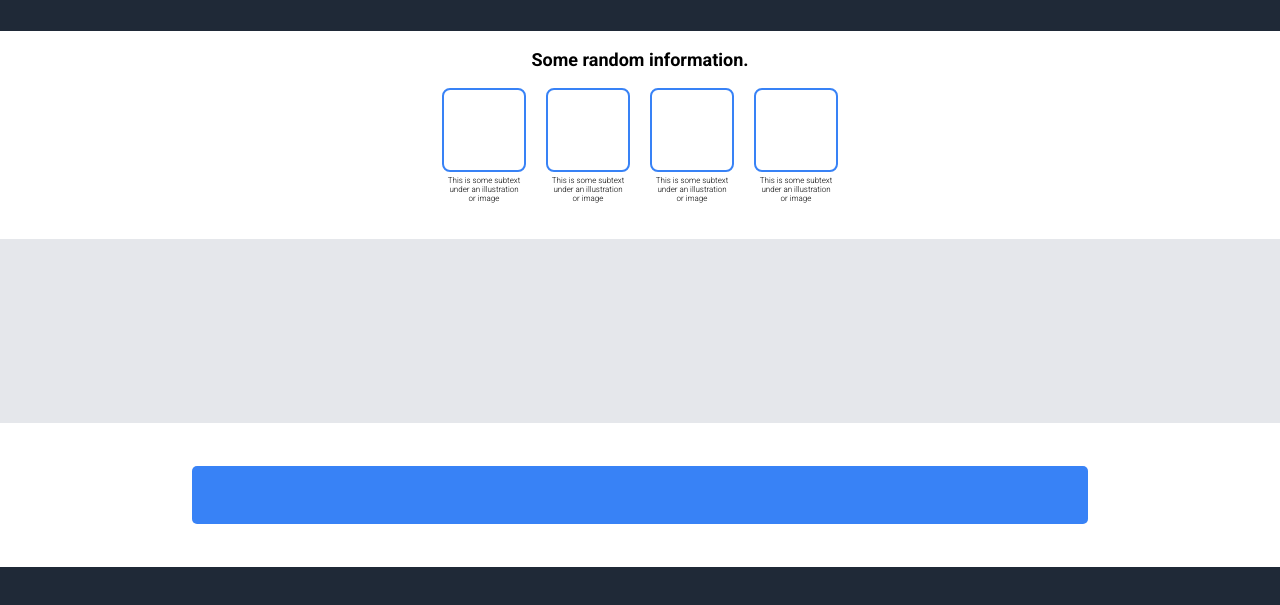
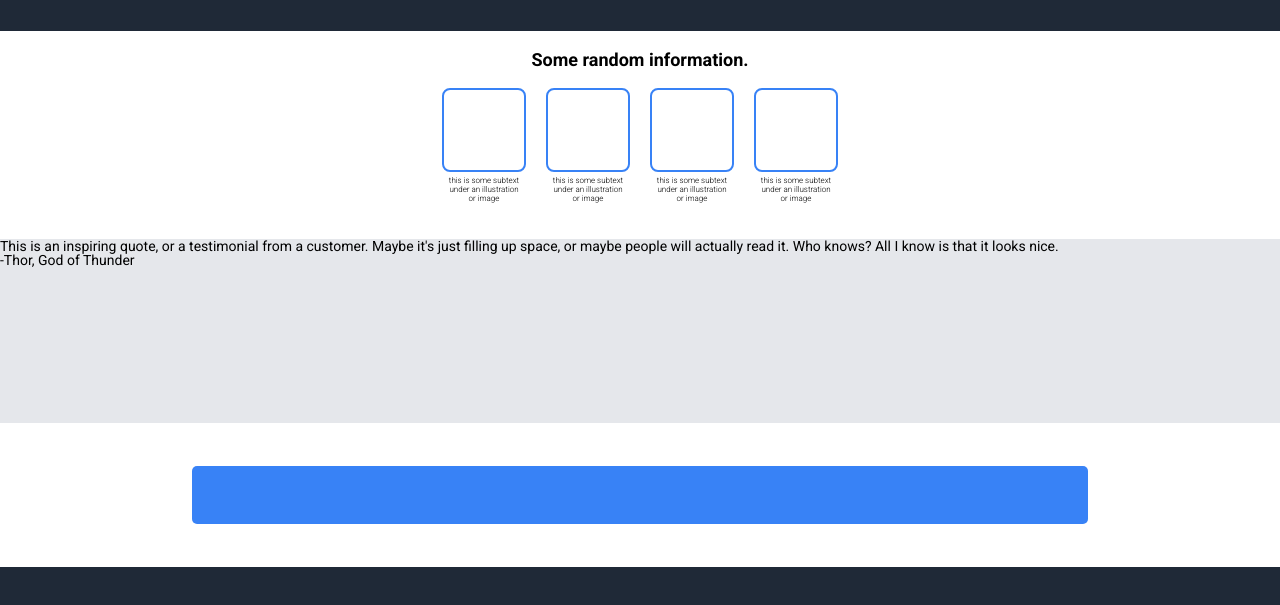
Before and after one commit to Conner-Berg/landing-page, a plain HTML site: page index.html in a window 1280 px wide. Shown: the part 193-798 px from the top of the page. Drawn offline with Linux system fonts and the light colour scheme.

Commit message:
Add quote elements and text

```diff
--- a/index.html
+++ b/index.html
@@ -43,34 +43,44 @@
 				<div class="center-image-plus-text">
 					<div class="center-image"></div>
 					<div class="center-image-text"
-						>This is some subtext under an illustration or
+						>this is some subtext under an illustration or
 						image</div
 					>
 				</div>
 				<div class="center-image-plus-text">
 					<div class="center-image"></div>
 					<div class="center-image-text"
-						>This is some subtext under an illustration or
+						>this is some subtext under an illustration or
 						image</div
 					>
 				</div>
 				<div class="center-image-plus-text">
 					<div class="center-image"></div>
 					<div class="center-image-text"
-						>This is some subtext under an illustration or
+						>this is some subtext under an illustration or
 						image</div
 					>
 				</div>
 				<div class="center-image-plus-text">
 					<div class="center-image"></div>
 					<div class="center-image-text"
-						>This is some subtext under an illustration or
+						>this is some subtext under an illustration or
 						image</div
 					>
 				</div>
 			</div>
 		</div>
-		<div class="quote"></div>
+		<div class="quote">
+			<div class="quote-text-and-name">
+				<div class="quote-text"
+					>This is an inspiring quote, or a testimonial from a
+					customer. Maybe it's just filling up space, or maybe people
+					will actually read it. Who knows? All I know is that it
+					looks nice.</div
+				>
+				<div class="quote-name">-Thor, God of Thunder</div>
+			</div>
+		</div>
 		<div class="bottom-center">
 			<div class="call-to-action"></div>
 		</div>
```
